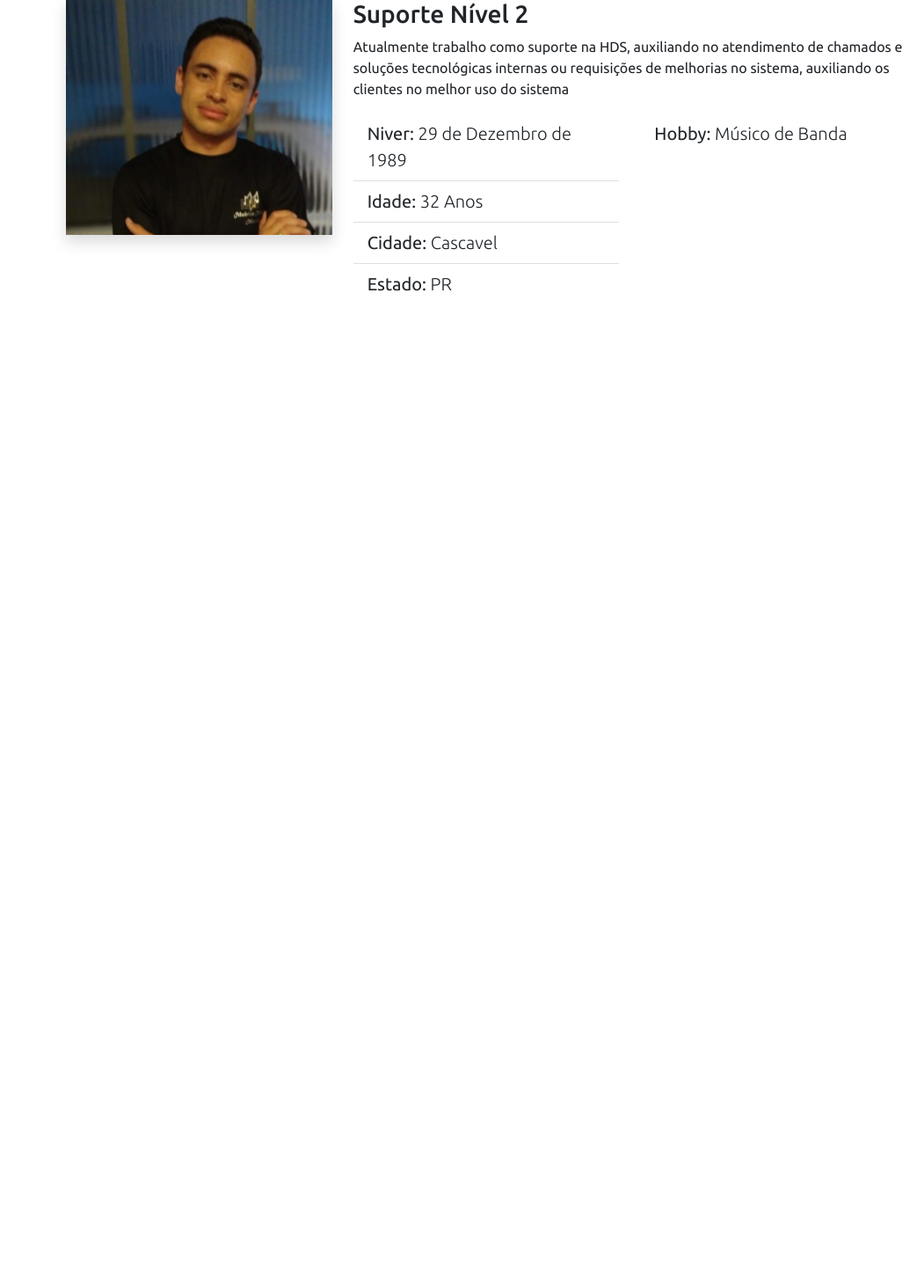
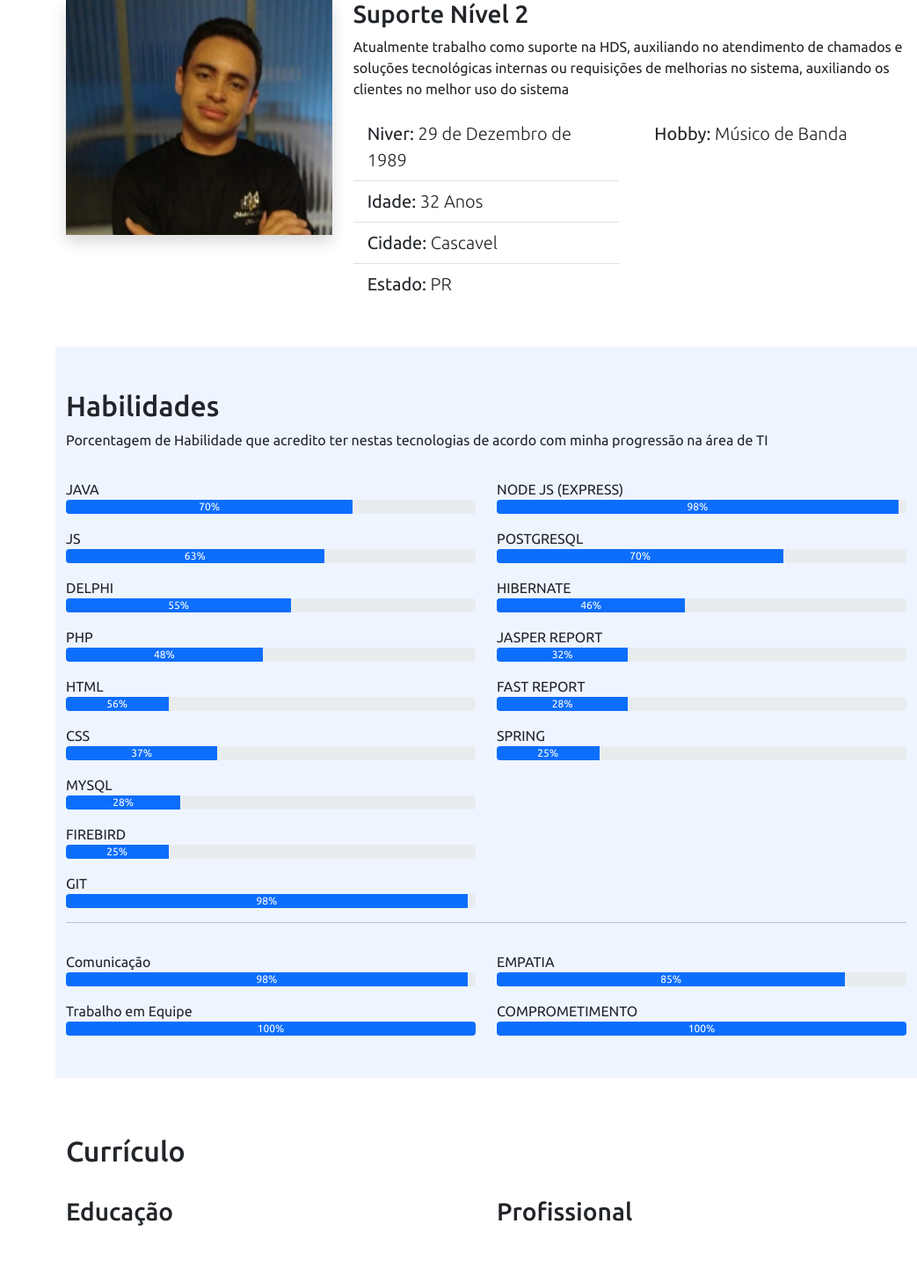
Before and after one commit to DiomarAlexandrino/portifolio-em-flask, a Flask app: page / in a window 1280 px wide. Shown: the part 999-2448 px from the top of the page at 88% size, without its empty margins (237-1280 px from the left). Before the commit the page ends 1330 px from the top, so only its background shows below. Run offline with Flask 2, Linux system fonts and the light colour scheme; some libraries are stand-ins or nearby versions.

Commit message:
Feito o menu habilidades

```diff
--- a/static/script.js
+++ b/static/script.js
@@ -5,6 +5,17 @@ const body = document.querySelector('body')
 menuMobile.addEventListener('click', () => {
     menuMobile.classList.contains("bi-list")
     ? menuMobile.classList.replace("bi-list", "bi-x")
-    : menuMobile.classList.replace("bi-x", "bi-list");
-    body.classList.toggle("menu -nav-active")
+    : menuMobile.classList.replace("bi-x", "bi-list")
+    body.classList.toggle("menu-nav-active");
 })
+
+/* Fecha o menu quando clica em algum item e muda o icone para list */
+const navItem  = document.querySelectorAll('.nav-item')
+navItem.forEach(item => {
+    item.addEventListener("click",()=>{
+        if(body.classList.contains("menu-nav-active")){
+            body.classList.remove("menu-nav-active")
+            menuMobile.classList.replace("bi-x", "bi-list");
+        }
+    })
+})
--- a/static/style.css
+++ b/static/style.css
@@ -186,3 +186,7 @@ i.menu-mobile {
     background-color: #252c90;    /* color of the scroll thumb */
 
   }
+
+  .section-bg{
+      background-color: #eff5ff;
+  }
--- a/templates/index.html
+++ b/templates/index.html
@@ -33,22 +33,22 @@
         <ul class="nav flex-column">
 
             <li class="nav-item">
-              <a class="nav-link" href="#"><i class="bi bi-house" aria-hidden="true"></i> Inicio</a>
+              <a class="nav-link" href="#inicio"><i class="bi bi-house" aria-hidden="true"></i> Inicio</a>
             </li>
             <li class="nav-item">
-              <a class="nav-link" href="#"><i class="bi bi-person" aria-hidden="true"></i> Sobre</a>
+              <a class="nav-link" href="#sobre"><i class="bi bi-person" aria-hidden="true"></i> Sobre</a>
             </li>
             <li class="nav-item">
-                <a class="nav-link" href="#"><i class="bi bi-list-check" aria-hidden="true"></i>  Habilidades</a>
+                <a class="nav-link" href="#habilidades"><i class="bi bi-list-check" aria-hidden="true"></i>  Habilidades</a>
               </li>
               <li class="nav-item">
-                <a class="nav-link" href="#"><i class="bi bi-file-earmark" aria-hidden="true"></i>  Currículo</a>
+                <a class="nav-link" href="#curriculo"><i class="bi bi-file-earmark" aria-hidden="true"></i>  Currículo</a>
               </li>
               <li class="nav-item">
-                <a class="nav-link" href="#"><i class="bi bi-collection" aria-hidden="true"></i>  Portifólio</a>
+                <a class="nav-link" href="#portifolio"><i class="bi bi-collection" aria-hidden="true"></i>  Portifólio</a>
               </li>
               <li class="nav-item">
-                <a class="nav-link" href="#"><i class="bi bi-telephone"></i>Contato</a>
+                <a class="nav-link" href="#contato"><i class="bi bi-telephone"></i>Contato</a>
               </li>
           </ul>
        </nav>
@@ -69,13 +69,13 @@
       <div id="arraste" class="d-flex align-items-center">
         <i class="bi bi-arrow-down text-white pe-2 fs-2"
         aria-hidden="true"></i>
-        <a href="">arraste para mais</a>
+        <a href="#sobre">arraste para mais</a>
        </div>
 
      </div>
           </section>
 
-   <section class="container mt-5" id='sobre' >
+   <section id='sobre' class="container mt-5"  >
      <div class="row w-100">
         <div class="col-md-12">
           <h2 class='pt-3'>Sobre</h2>
@@ -129,8 +129,6 @@
                  Hobby: <span class="fw-lighter">
                  Músico de Banda
                   </span></li>
-
-
               </ul>
             </div>
            </div>
@@ -143,6 +141,137 @@
   </div>
    </section>
 
+   <section id="habilidades" class="mt-5 section-bg" >
+     <div class="container pb-5">
+        <h2 class='pt-5'>Habilidades</h2>
+        <p>
+          Porcentagem de Habilidade que acredito ter nestas tecnologias
+           de acordo com minha progressão na área de TI
+        </p>
+
+        <div class="row">
+          <div class="col-md-6">
+            <p class='mt-3 mb-0'>JAVA</p>
+            <div class="progress">
+              <div class="progress-bar" role="progressbar" style="width: 70%;" aria-valuenow="70" aria-valuemin="0" aria-valuemax="100">70%</div>
+            </div>
+            <p class='mt-3 mb-0'>JS</p>
+            <div class="progress">
+              <div class="progress-bar" role="progressbar" style="width: 63%;" aria-valuenow="63" aria-valuemin="0" aria-valuemax="100">63%</div>
+            </div>
+            <p class='mt-3 mb-0'>DELPHI</p>
+            <div class="progress">
+              <div class="progress-bar" role="progressbar" style="width: 55%;" aria-valuenow="55" aria-valuemin="0" aria-valuemax="100">55%</div>
+            </div>
+            <p class='mt-3 mb-0'>PHP</p>
+            <div class="progress">
+              <div class="progress-bar" role="progressbar" style="width: 48%;" aria-valuenow="48" aria-valuemin="0" aria-valuemax="100">48%</div>
+            </div>
+            <p class='mt-3 mb-0'>HTML</p>
+            <div class="progress">
+              <div class="progress-bar" role="progressbar" style="width: 25%;" aria-valuenow="56" aria-valuemin="0" aria-valuemax="100">56%</div>
+            </div>
+            <p class='mt-3 mb-0'>CSS</p>
+            <div class="progress">
+              <div class="progress-bar" role="progressbar" style="width: 37%;" aria-valuenow="37" aria-valuemin="0" aria-valuemax="100">37%</div>
+            </div>
+            <p class='mt-3 mb-0'>MYSQL</p>
+            <div class="progress">
+              <div class="progress-bar" role="progressbar" style="width: 28%;" aria-valuenow="28" aria-valuemin="0" aria-valuemax="100">28%</div>
+            </div>
+            <p class='mt-3 mb-0'>FIREBIRD</p>
+            <div class="progress">
+              <div class="progress-bar" role="progressbar" style="width: 25%;" aria-valuenow="25" aria-valuemin="0" aria-valuemax="100">25%</div>
+            </div>
+            <p class='mt-3 mb-0'>GIT</p>
+            <div class="progress">
+              <div class="progress-bar" role="progressbar" style="width: 98%;" aria-valuenow="98" aria-valuemin="0" aria-valuemax="100">98%</div>
+            </div>
+          </div>
+          <div class="col-md-6">
+            <p class='mt-3 mb-0'>NODE JS (EXPRESS)</p>
+            <div class="progress">
+              <div class="progress-bar" role="progressbar" style="width: 98%;" aria-valuenow="98" aria-valuemin="0" aria-valuemax="100">98%</div>
+            </div>
+
+            <p class='mt-3 mb-0'>POSTGRESQL</p>
+            <div class="progress">
+              <div class="progress-bar" role="progressbar" style="width: 70%;" aria-valuenow="70" aria-valuemin="0" aria-valuemax="100">70%</div>
+            </div>
+
+            <p class='mt-3 mb-0'>HIBERNATE</p>
+            <div class="progress">
+              <div class="progress-bar" role="progressbar" style="width: 46%;" aria-valuenow="46" aria-valuemin="0" aria-valuemax="100">46%</div>
+            </div>
+
+            <p class='mt-3 mb-0'>JASPER REPORT</p>
+            <div class="progress">
+              <div class="progress-bar" role="progressbar" style="width: 32%;" aria-valuenow="32" aria-valuemin="0" aria-valuemax="100">32%</div>
+            </div>
+
+            <p class='mt-3 mb-0'>FAST REPORT</p>
+            <div class="progress">
+              <div class="progress-bar" role="progressbar" style="width: 32%;" aria-valuenow="28" aria-valuemin="0" aria-valuemax="100">28%</div>
+            </div>
+
+            <p class='mt-3 mb-0'>SPRING</p>
+            <div class="progress">
+              <div class="progress-bar" role="progressbar" style="width: 25%;" aria-valuenow="25" aria-valuemin="0" aria-valuemax="100">25%</div>
+            </div>
+
+          </div>
+        </div>
+        <hr>
+        <div class="row">
+
+          <div class="col-md-6">
+            <p class='mt-3 mb-0'>Comunicação</p>
+            <div class="progress">
+              <div class="progress-bar" role="progressbar" style="width: 98%;" aria-valuenow="70" aria-valuemin="0" aria-valuemax="100">98%</div>
+            </div>
+
+            <p class='mt-3 mb-0'>Trabalho em Equipe</p>
+            <div class="progress">
+              <div class="progress-bar" role="progressbar" style="width: 100%;" aria-valuenow="70" aria-valuemin="0" aria-valuemax="100">100%</div>
+            </div>
+          </div>
+          <div class="col-md-6">
+            <p class='mt-3 mb-0'>EMPATIA</p>
+            <div class="progress">
+              <div class="progress-bar" role="progressbar" style="width: 85%;" aria-valuenow="85" aria-valuemin="0" aria-valuemax="100">85%</div>
+            </div>
+            <p class='mt-3 mb-0'>COMPROMETIMENTO</p>
+            <div class="progress">
+              <div class="progress-bar" role="progressbar" style="width: 100%;" aria-valuenow="100" aria-valuemin="0" aria-valuemax="100">100%</div>
+            </div>
+          </div>
+        </div>
+     </div>
+
+   </section>
+
+   <section id="curriculo" class='mt-5 cv'>
+    <div class="container pb-5" >
+      <h2 class='pt-3 pb-4'>Currículo</h2>
+      <div class="row">
+       <div class="col-md-6">
+        <h3>Educação</h3>
+        <div class='cv-item'>
+
+        </div>
+       </div>
+
+       <div class="col-md-6">
+        <h3>Profissional</h3>
+        <div class='cv-item'>
+
+        </div>
+       </div>
+
+      </div>
+    </div>
+   </section>
+
  </main>
 
     <script src="../static/script.js"></script>
```
